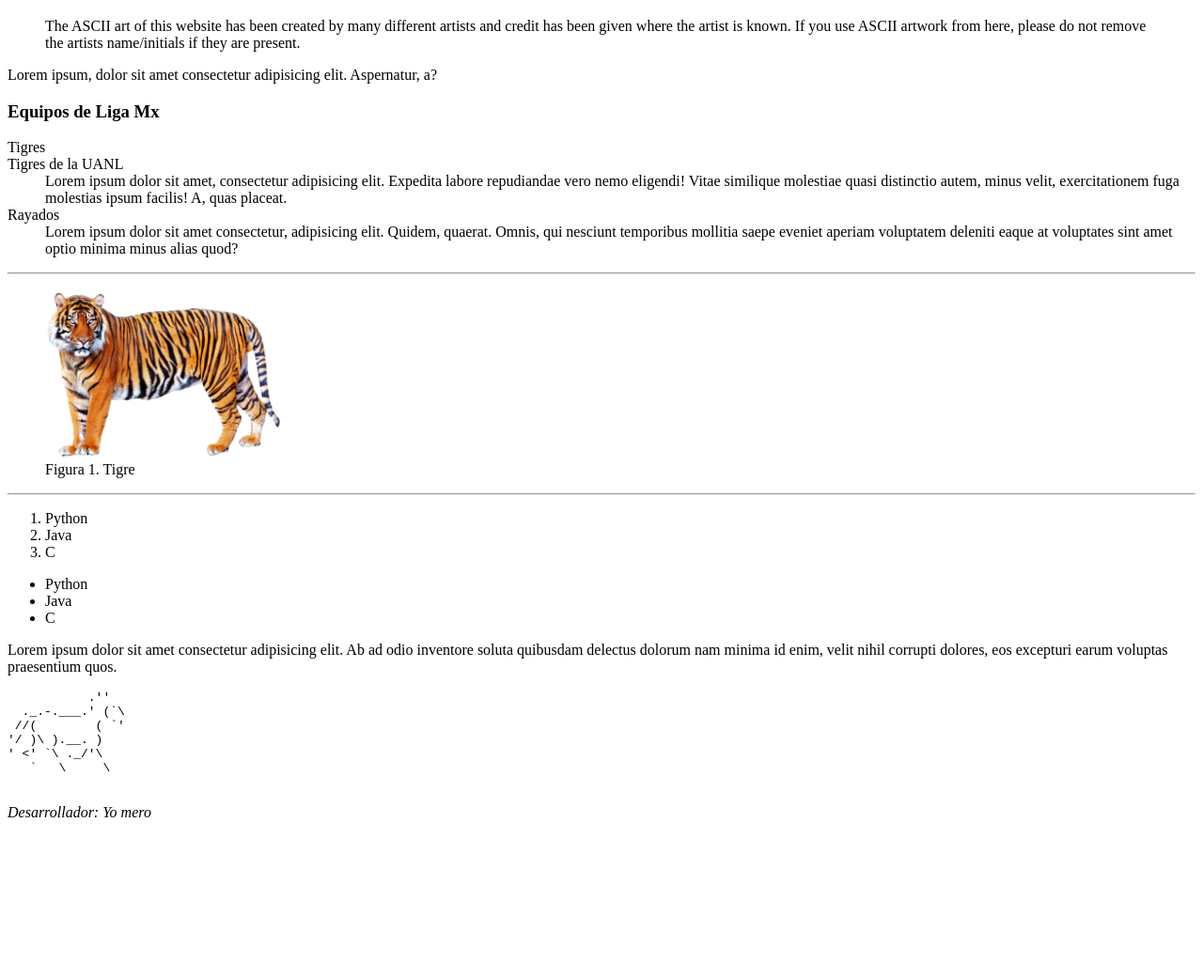
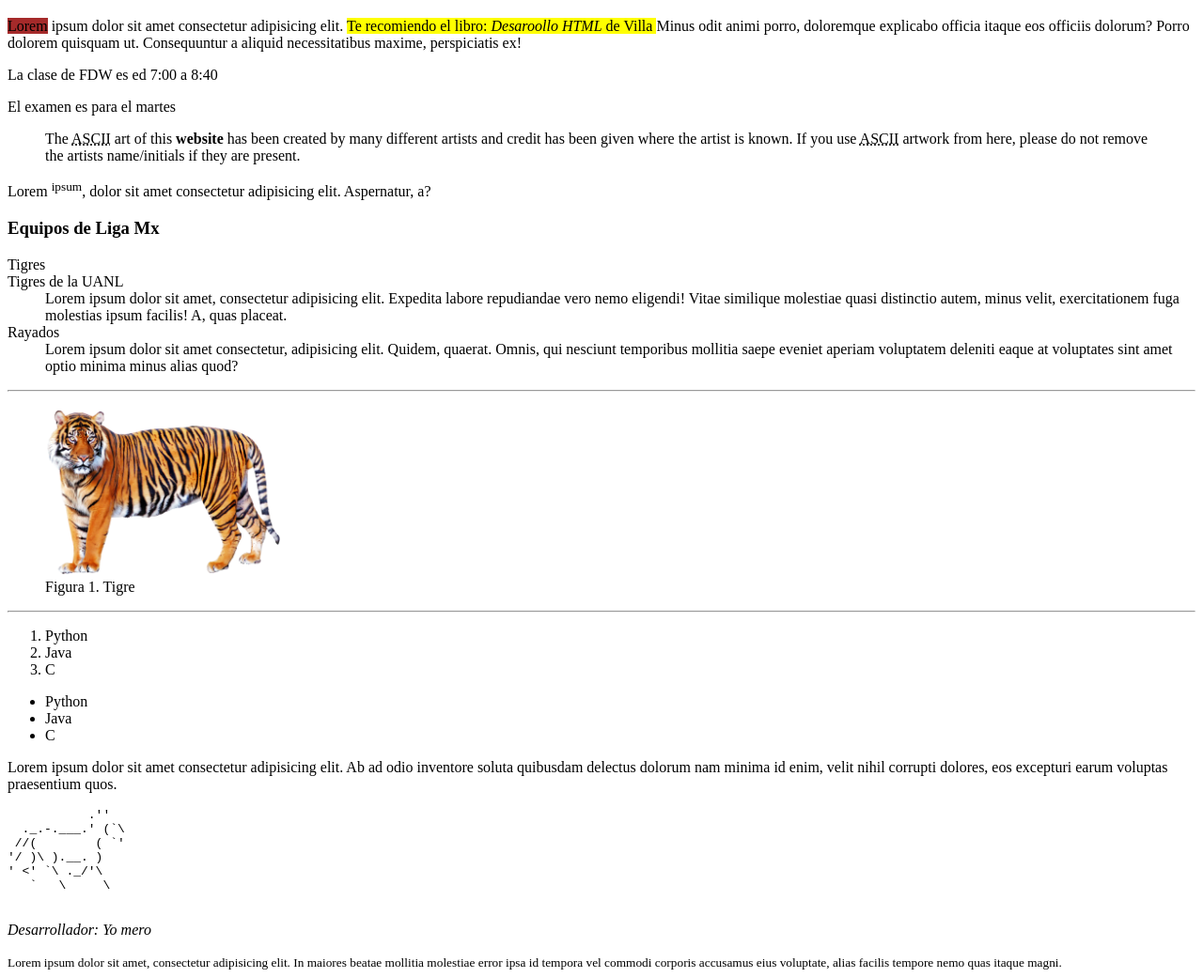
Before and after one commit to NestorSandoval/w52_9_Feb, a plain HTML site: page index.html in a window 1280 px wide. Shown: the part 61-1102 px from the top of the page at 94% size. Before the commit the page ends 951 px from the top, so only its background shows below. Drawn offline with Linux system fonts and the light colour scheme.

Commit message:
tags de texto

```diff
--- a/index.html
+++ b/index.html
@@ -17,14 +17,18 @@
     <!-- Contenido -->
     <main>
         <article>
+            <p> <span style="background-color: brown;">Lorem</span> ipsum dolor sit amet consectetur adipisicing elit. <mark>Te recomiendo el libro: <cite>Desaroollo HTML</cite> de Villa </mark>Minus odit animi porro, doloremque explicabo officia itaque eos officiis dolorum? Porro dolorem quisquam ut. Consequuntur a aliquid necessitatibus maxime, perspiciatis ex!</p>
+            <p>La clase de FDW es ed <time>7:00</time> a <time>8:40</time></p>
+            <p>El examen es para el <time datatime="2022-03-23 9:00"> martes </time></p>
+
             <!-- Bloque para citas -->
             <blockquote cite="https://www.asciiart.eu/">
-                The ASCII art of this website has been created by many different artists and credit has been given where the artist is known. If you use ASCII artwork from here, please do not remove the artists name/initials if they are present.
+                The <abbr title="American Standard Code for Information Interchange">ASCII</abbr> art of this <b>website</b> has been created by many different artists and credit has been given where the artist is known. If you use <abbr title="American Standard Code for Information Interchange">ASCII</abbr> artwork from here, please do not remove the artists name/initials if they are present.
             </blockquote>
 
             <!-- Contenedor genérico -->
             <div>
-                <p>Lorem ipsum, dolor sit amet consectetur adipisicing elit. Aspernatur, a?</p>
+                <p>Lorem <sup>ipsum</sup>, dolor sit amet consectetur adipisicing elit. Aspernatur, a?</p>
             </div>
 
             <!-- Lista de definiciones -->
@@ -78,6 +82,9 @@
         <address>
             <p>Desarrollador: Yo mero</p>
         </address>
+        <small>
+            Lorem ipsum dolor sit amet, consectetur adipisicing elit. In maiores beatae mollitia molestiae error ipsa id tempora vel commodi corporis accusamus eius voluptate, alias facilis tempore nemo quas itaque magni.
+        </small>
     </footer>
 </body>
 </html>
```
